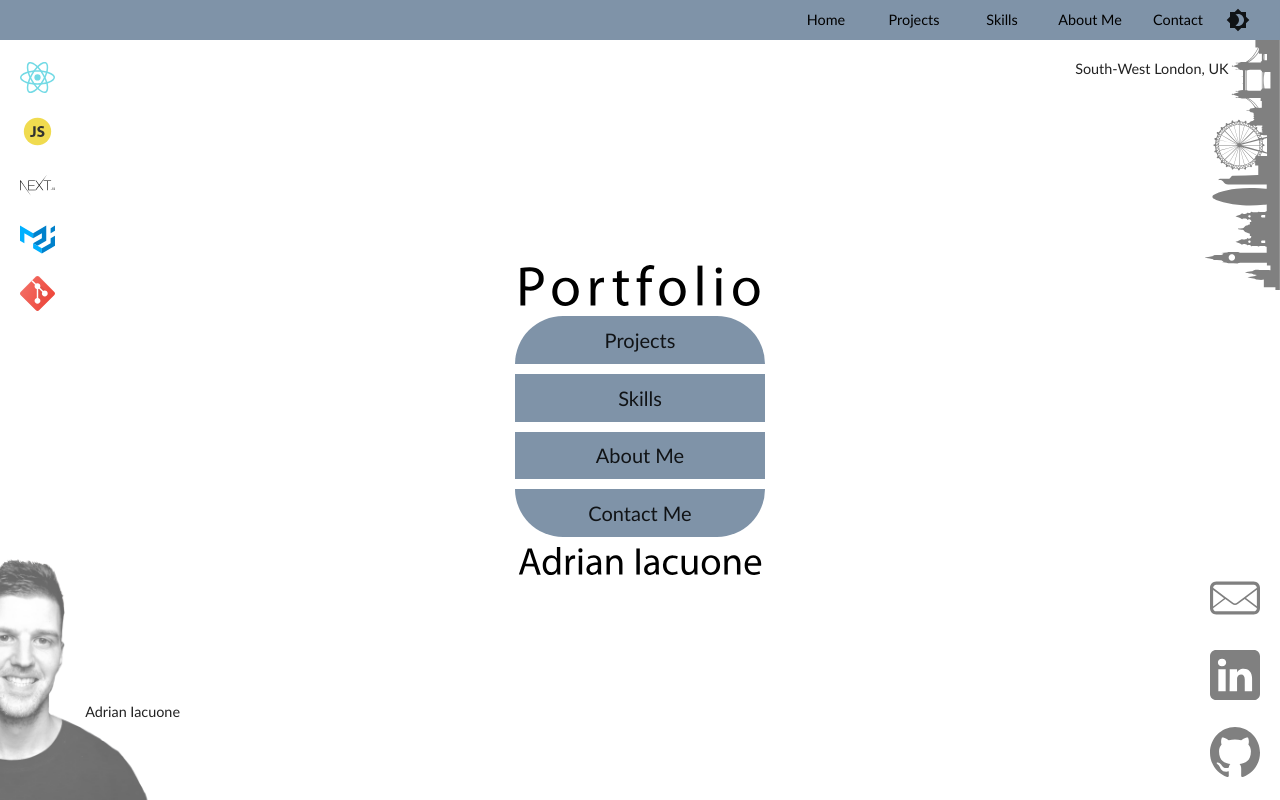
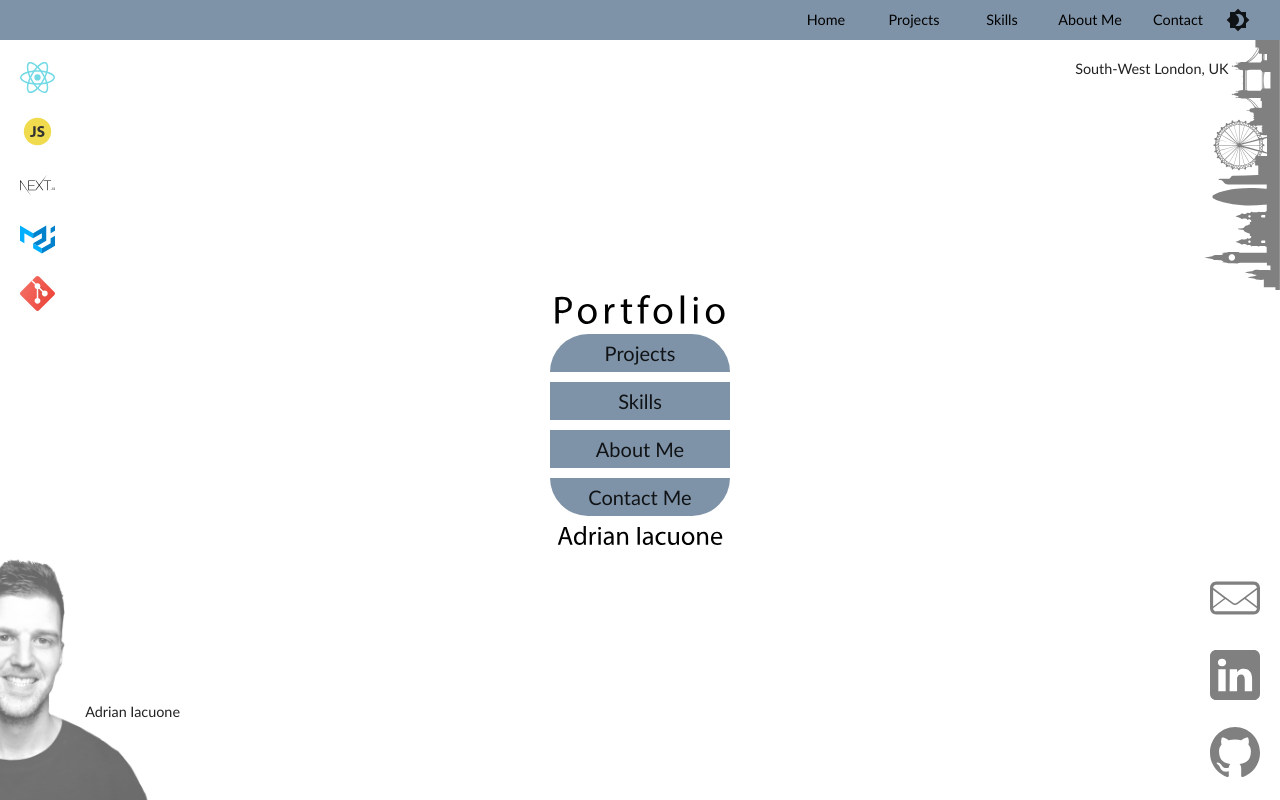
Before and after one commit to aiacuone/portfolio-v3, a Next.js app: page / in a window 1280 px wide. Built offline with nearby package versions, Linux system fonts and the light colour scheme; a web font is replaced by a local one.

Commit message:
layout changes

```diff
--- a/pages/index.js
+++ b/pages/index.js
@@ -67,11 +67,11 @@ export default function Home() {
   }
 
   const Hero = () => {
-    const height = 310
-    const width = 250
+    const height = isPhone ? 250 : 250
+    const width = isPhone ? 150 : 180
     const gap = 5
     const borderRadius = 50
-    const fontSize = 20
+    const fontSize = isPhone ? 15 : 20
     const useStyles = makeStyles({
       root: {
         width: `${width}px`,
```
